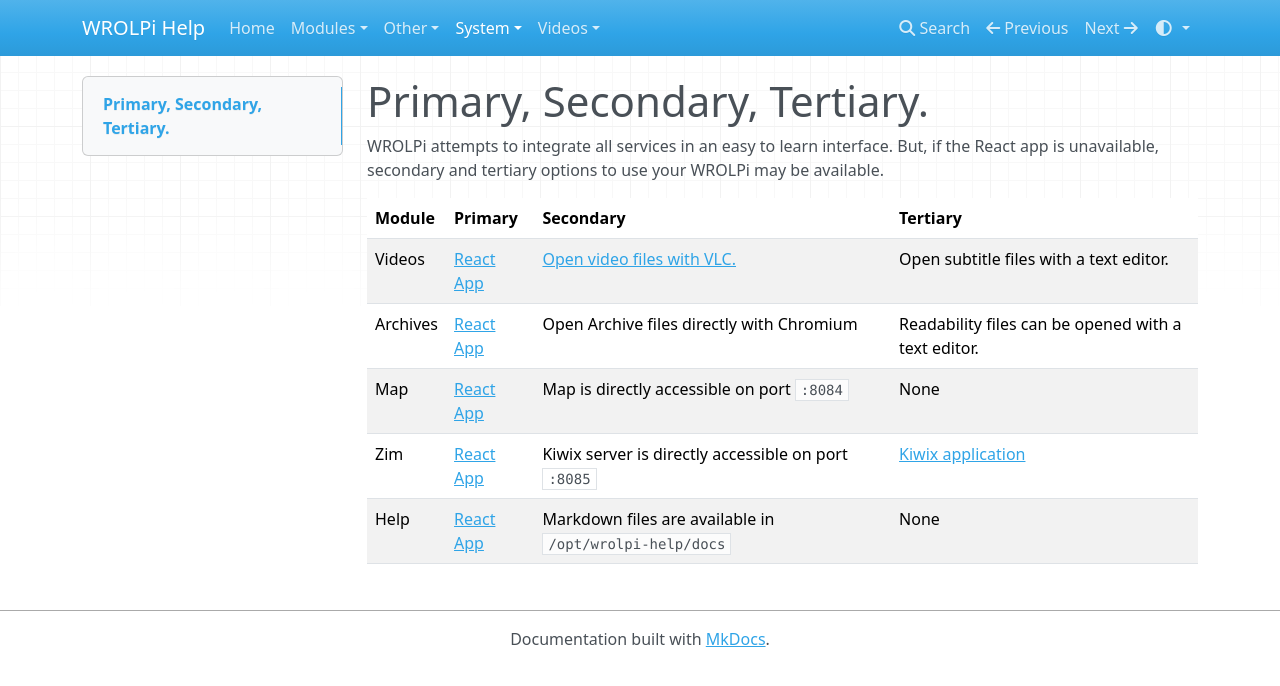
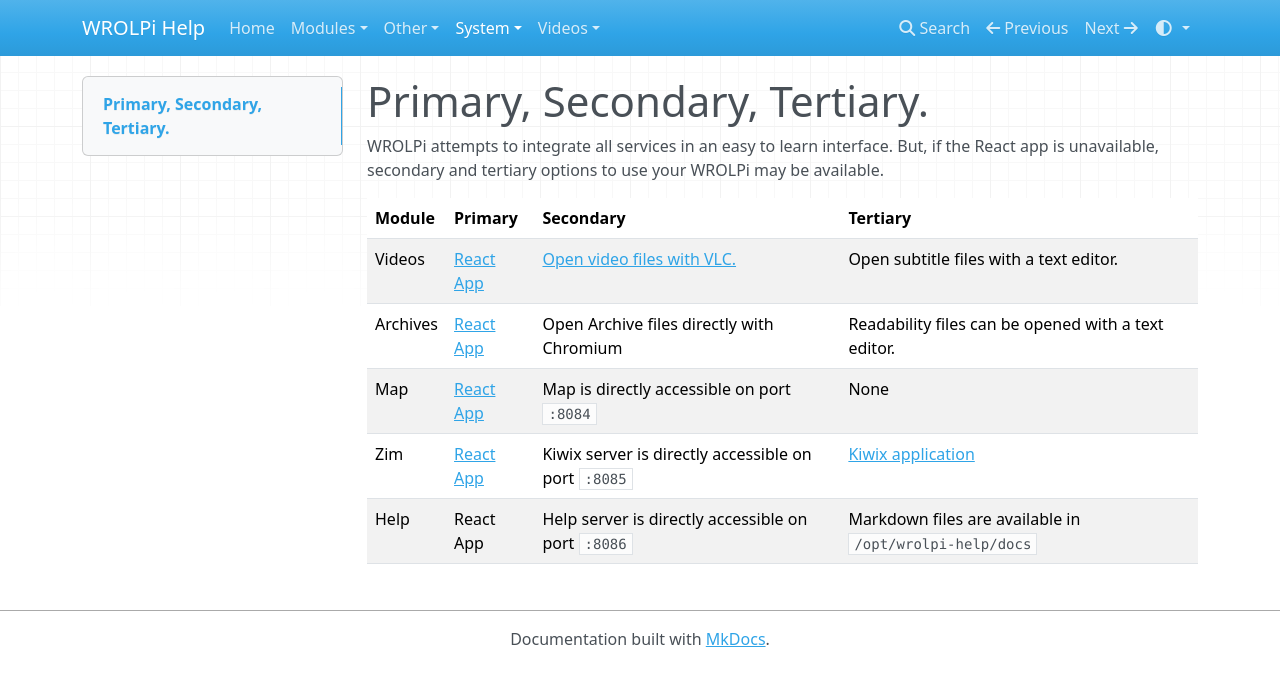
Before and after one commit to wrolpi/wrolpi-help, an MkDocs documentation site: the page built from docs/system/primary-secondary-tertiary.md, in a window 1280 px wide. Shown: the top 686 px of the page. Built offline with MkDocs 1.6.1, drawn with Linux system fonts in a browser that asks for light colours; nearby versions of some CDN libraries.

Commit message:
Adding Help service secondary option.

```diff
--- a/docs/system/primary-secondary-tertiary.md
+++ b/docs/system/primary-secondary-tertiary.md
@@ -9,4 +9,4 @@ and tertiary options to use your WROLPi may be available.
 | Archives | [React App](../modules/archives/index.md) | Open Archive files directly with Chromium                                      | Readability files can be opened with a text editor.               |
 | Map      | [React App](../modules/map/index.md)      | Map is directly accessible on port `:8084`                                     | None                                                              |
 | Zim      | [React App](../modules/zim/index.md)      | Kiwix server is directly accessible on port `:8085`                            | [Kiwix application](../modules/zim/index.md#kiwix-without-wrolpi) |
-| Help     | [React App](../..)                        | Markdown files are available in `/opt/wrolpi-help/docs`                        | None                                                              |
+| Help     | React App                                 | Help server is directly accessible on port `:8086`                             | Markdown files are available in `/opt/wrolpi-help/docs`           |
```
